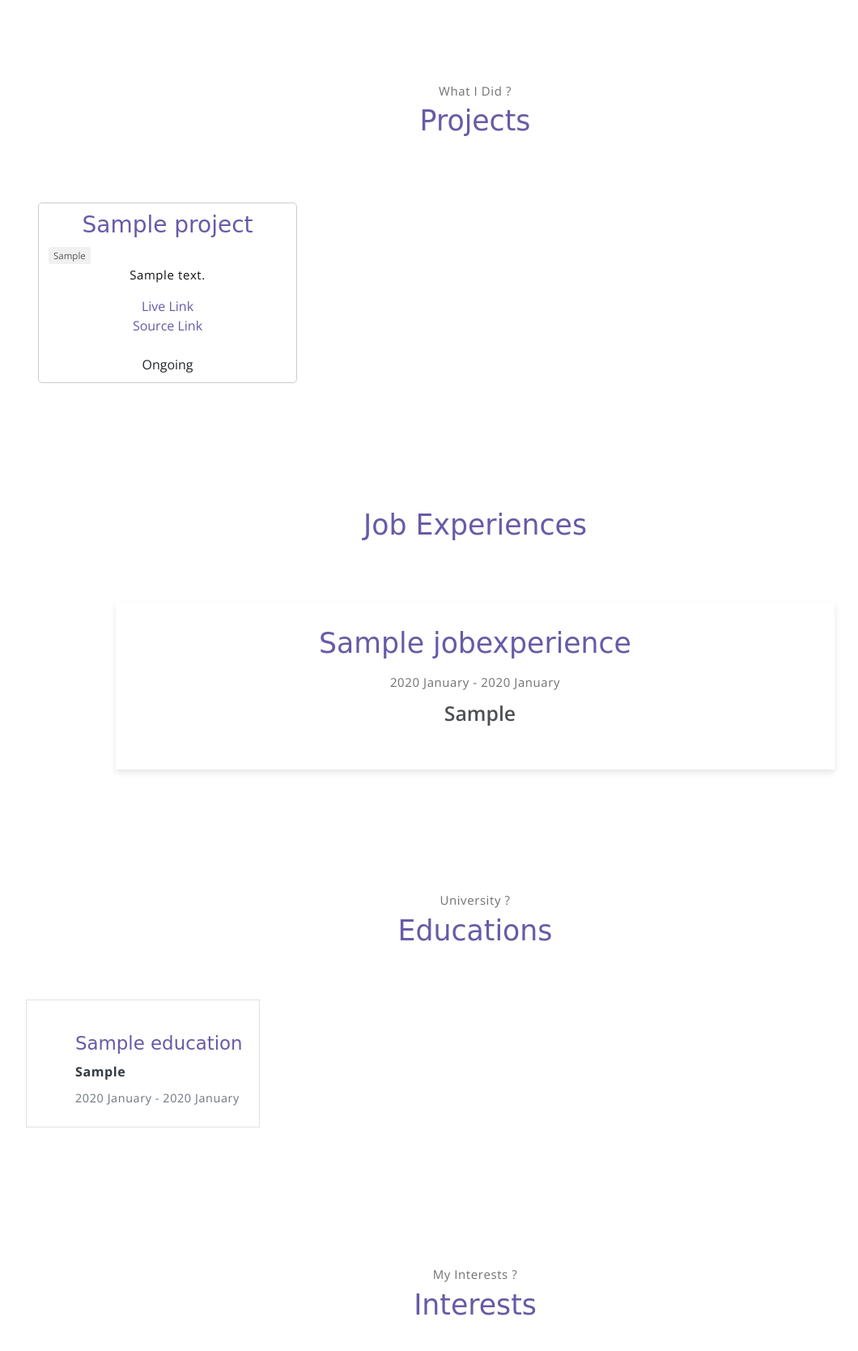
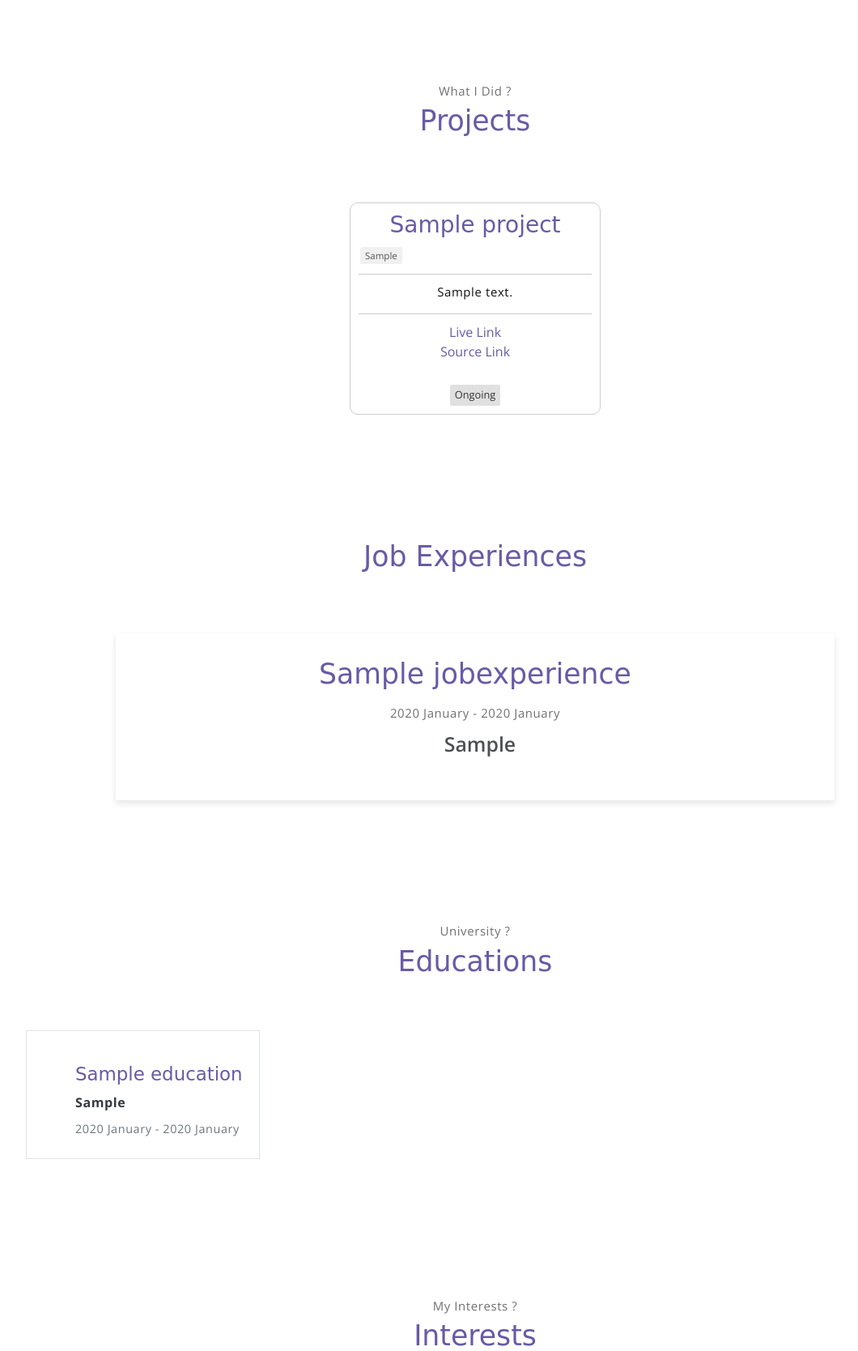
Before and after one commit to arshia-rgh/personal_portfolio, a Django app: page / in a window 1280 px wide. Shown: the part 1758-3426 px from the top of the page at 81% size, without its empty margins (53-1113 px from the left). Run offline with Django 5.2, Linux system fonts and the light colour scheme; tables that the repository leaves empty hold one stand-in row (values such as "Sample post"); grey boxes marked "Sample" are stand-in pictures; parts of the project's set-up code (start-up, migrations or seed data) failed here and were passed over; some libraries are stand-ins or nearby versions; some web fonts are replaced.

Commit message:
some changes added to the projects section

```diff
--- a/core/static/core/css/extra.css
+++ b/core/static/core/css/extra.css
@@ -2,7 +2,7 @@
   border: 1px solid #ccc;
   margin: 15px;
   padding: 10px;
-  border-radius: 5px;
+  border-radius: 10px;
 }
 .project-skills {
     font-size: 0.9em;
@@ -11,7 +11,6 @@
     display: flex;
     flex-wrap: wrap;
 }
-
 .project-skill {
     background-color: #f0f0f0;
     border-radius: 3px;
@@ -19,3 +18,23 @@
     margin: 2px;
     font-size: 0.8em;
 }
+.project-status {
+    font-size: 0.8em;
+    color: #333;
+    background-color: #e0e0e0;
+    padding: 3px 6px;
+    border-radius: 2px;
+    display: inline-block;
+    margin-top: 5px;
+}
+.project-column {
+    display: flex;
+    flex-direction: column;
+    align-items: center;
+}
+.project-separator {
+    border: 0;
+    height: 1px;
+    background: #ccc;
+    margin: 10px 0;
+}
--- a/core/templates/core/index.html
+++ b/core/templates/core/index.html
@@ -158,7 +158,7 @@
             <p class="section-subtitle">What I Did ?</p>
             <h6 class="section-title mb-6">Projects</h6>
             <!-- row -->
-            <div class="row">
+            <div class="project-column">
                 {% for project in projects %}
                     <div class="col-md-4">
                         <div class="project-card">
@@ -170,10 +170,12 @@
                                                 <span class="project-skill">{{ tech }}</span>
                                             {% endfor %}
                                         </div>
+                                        <hr class="project-separator">
                                         <p class="font-weight-normal">{{ project.description }}</p>
+                                        <hr class="project-separator">
                                         <a href="{{ project.live_link }}">Live Link</a><br>
                                         <a href="{{ project.source_link }}">Source Link</a><br><br>
-                                        {{ project.status }}
+                                        <span class="project-status">{{ project.status }}</span>
                                     </span>
                             </span>
                         </div>
@@ -189,6 +191,9 @@
             <h6 class="section-title mb-6">Job Experiences</h6>
             <!-- row -->
             <div class="pricing-wrapper">
+                {% if jobs %}
+
+
                     {% for job in jobs %}
                         <div class="pricing-card">
                             <div class="pricing-card-body">
@@ -207,6 +212,9 @@
                             </div>
                         </div>
                     {% endfor %}
+                {% else %}
+                    <p class="text-center">No Related Jobs Yet</p>
+                {% endif %}
 
 
             </div><!-- end of pricing wrapper -->
```
Lines whose indentation alone changed are shown as unchanged.
